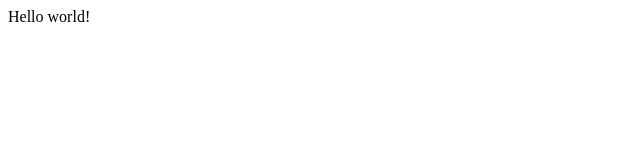
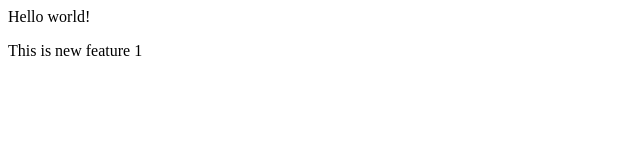
Before and after one commit to ghugarkar-shubham/Localrepo, a plain HTML site: page index.html in a window 1280 px wide. Shown: the whole page, without its empty margins (0-640 px from the left). Drawn offline with Linux system fonts and the light colour scheme.

Commit message:
Add new feature

```diff
--- a/index.html
+++ b/index.html
@@ -1,3 +1,6 @@
 <p>
     Hello world!
 </p>
+<p>
+    This is new feature 1
+</p>
```
